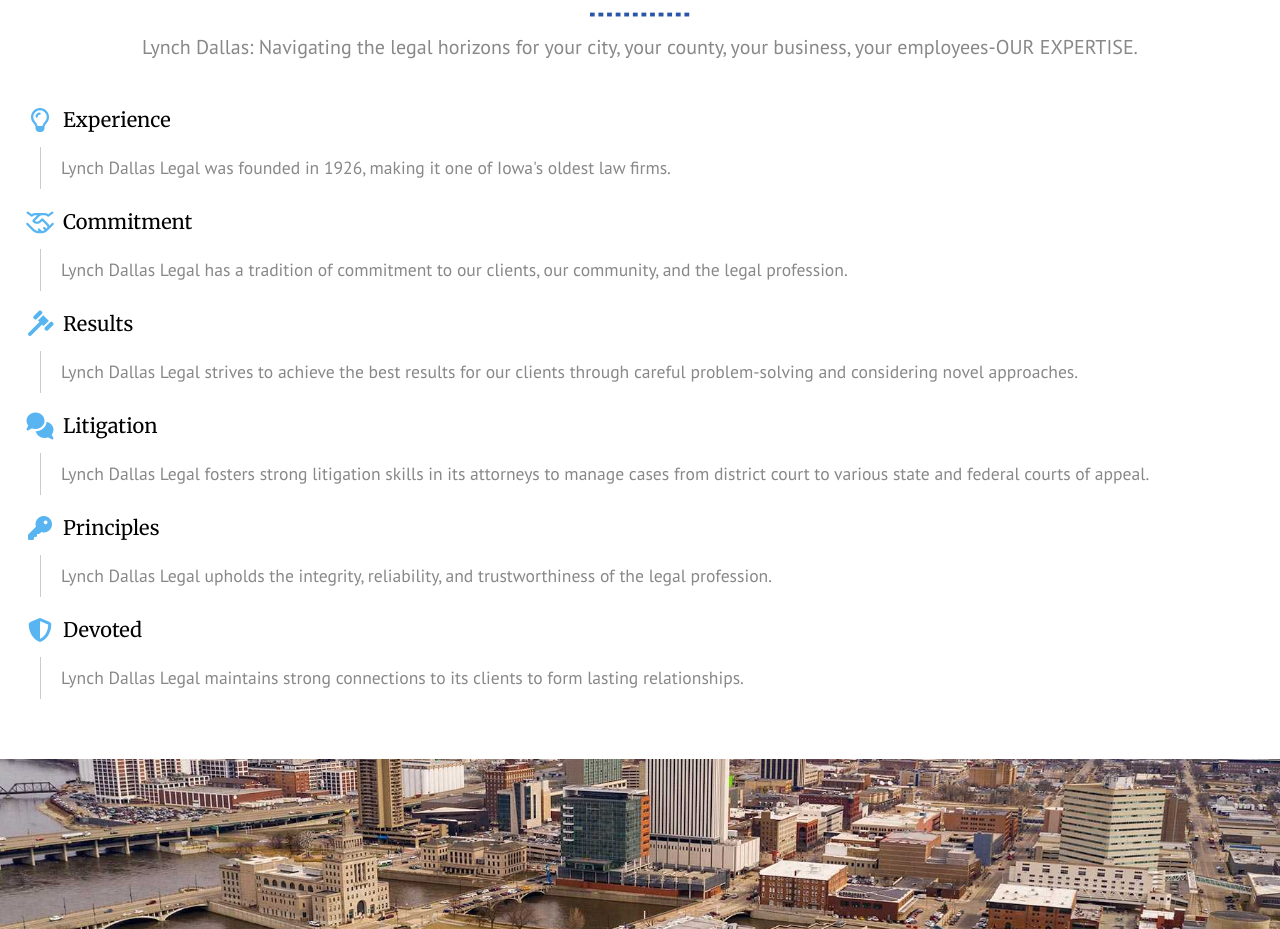
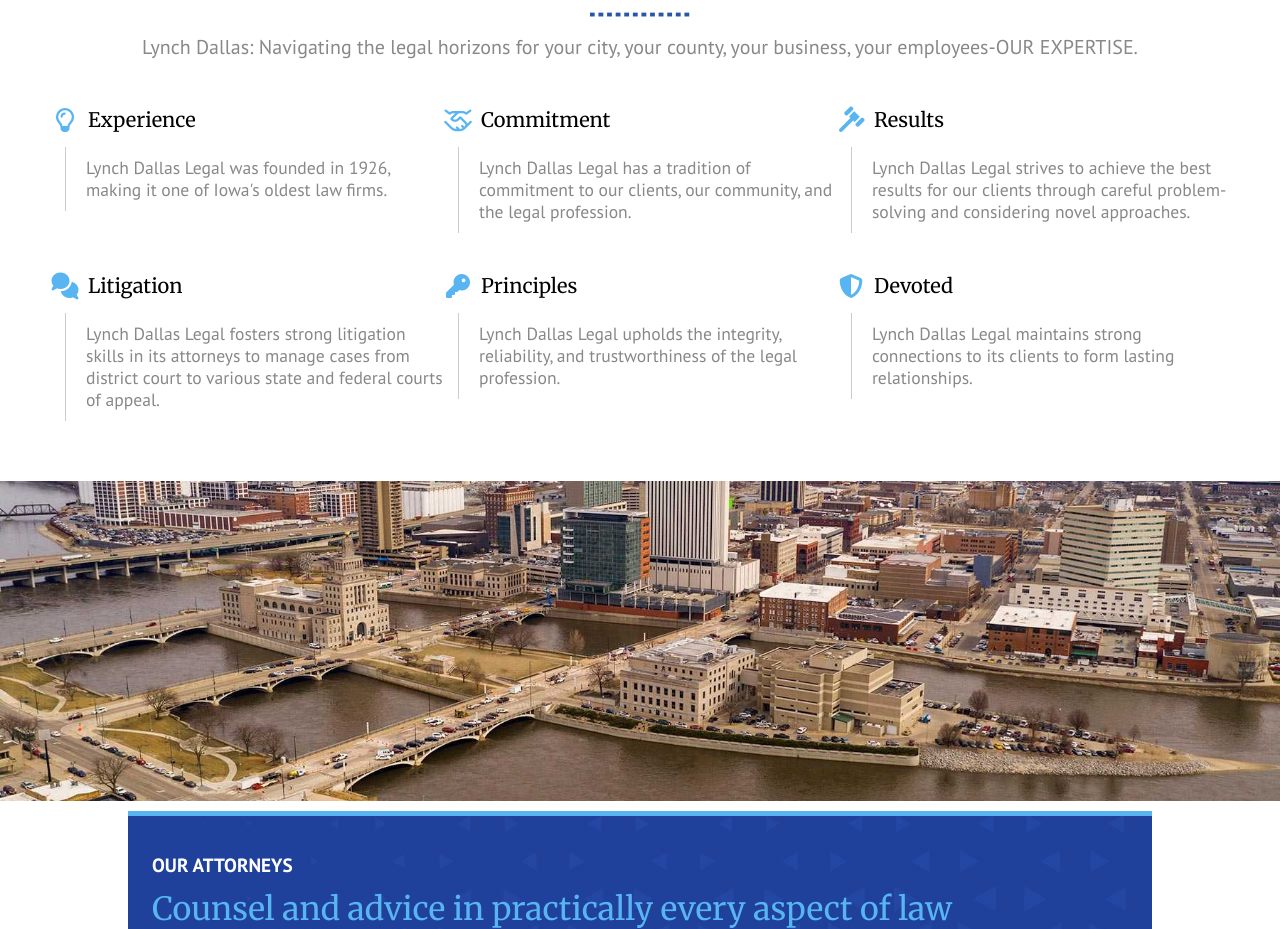
Before and after one commit to mlhaus/html-css-2026, a plain HTML site: page index-demo.html in a window 1280 px wide. Shown: the part 812-1741 px from the top of the page. Drawn offline with nearby package versions, Linux system fonts and the light colour scheme; a script that the page names is missing.

Commit message:
Responsive about cards, 11/23

```diff
--- a/css/styles-demo.css
+++ b/css/styles-demo.css
@@ -538,6 +538,23 @@ header {
 
 #about-cards {
     padding: 10px;
+    max-width: 1200px;
+    margin: 0 auto;
+}
+@media only screen and (min-width: 700px) {
+    #about-cards {
+        display: flex;
+        flex-wrap: wrap;
+    }
+    #about-cards article {
+        width: 50%;
+    }
+}
+
+@media only screen and (min-width: 900px) {
+    #about-cards article {
+        width: 33.3%;
+    }
 }
 
 #about-cards article {
```
